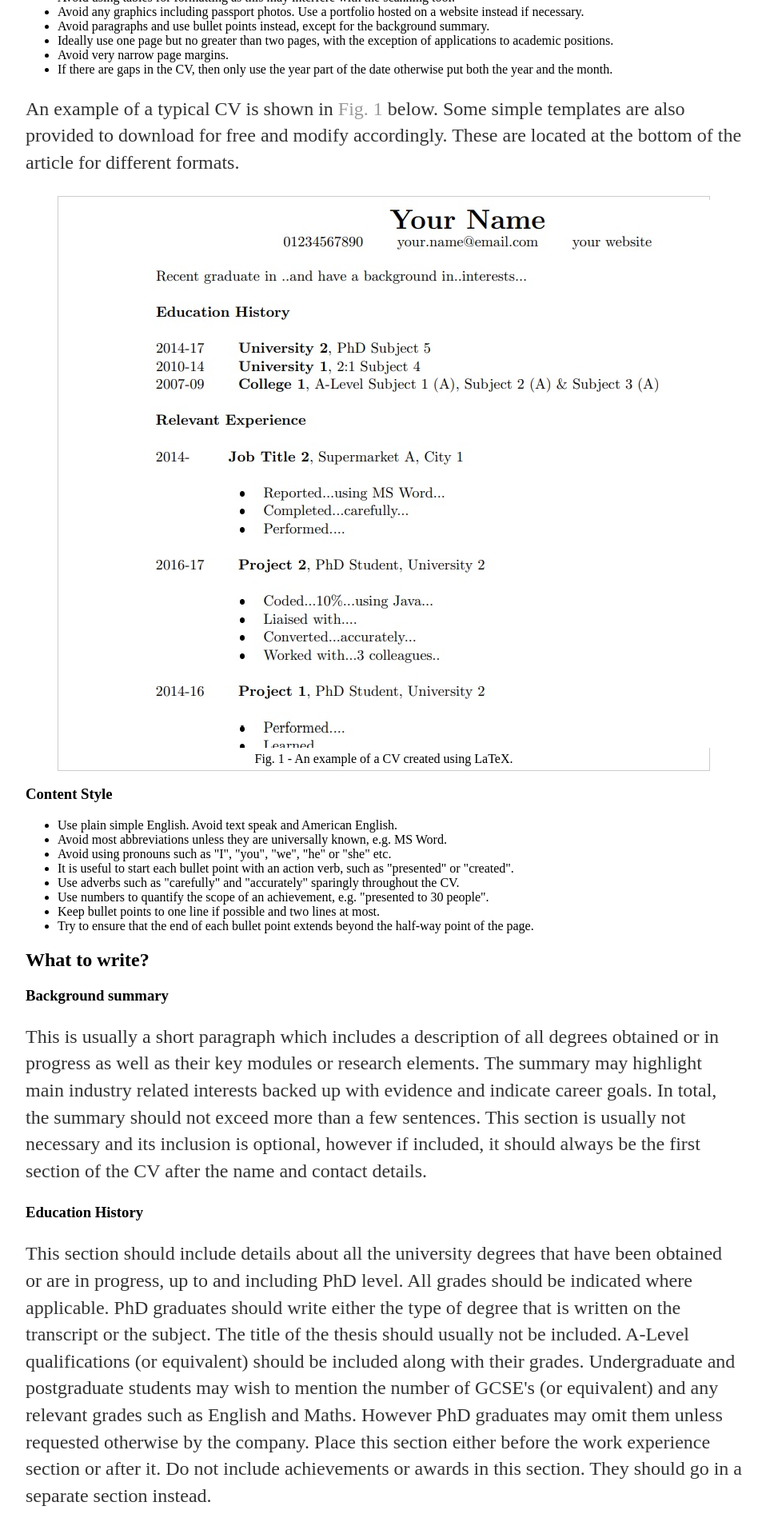
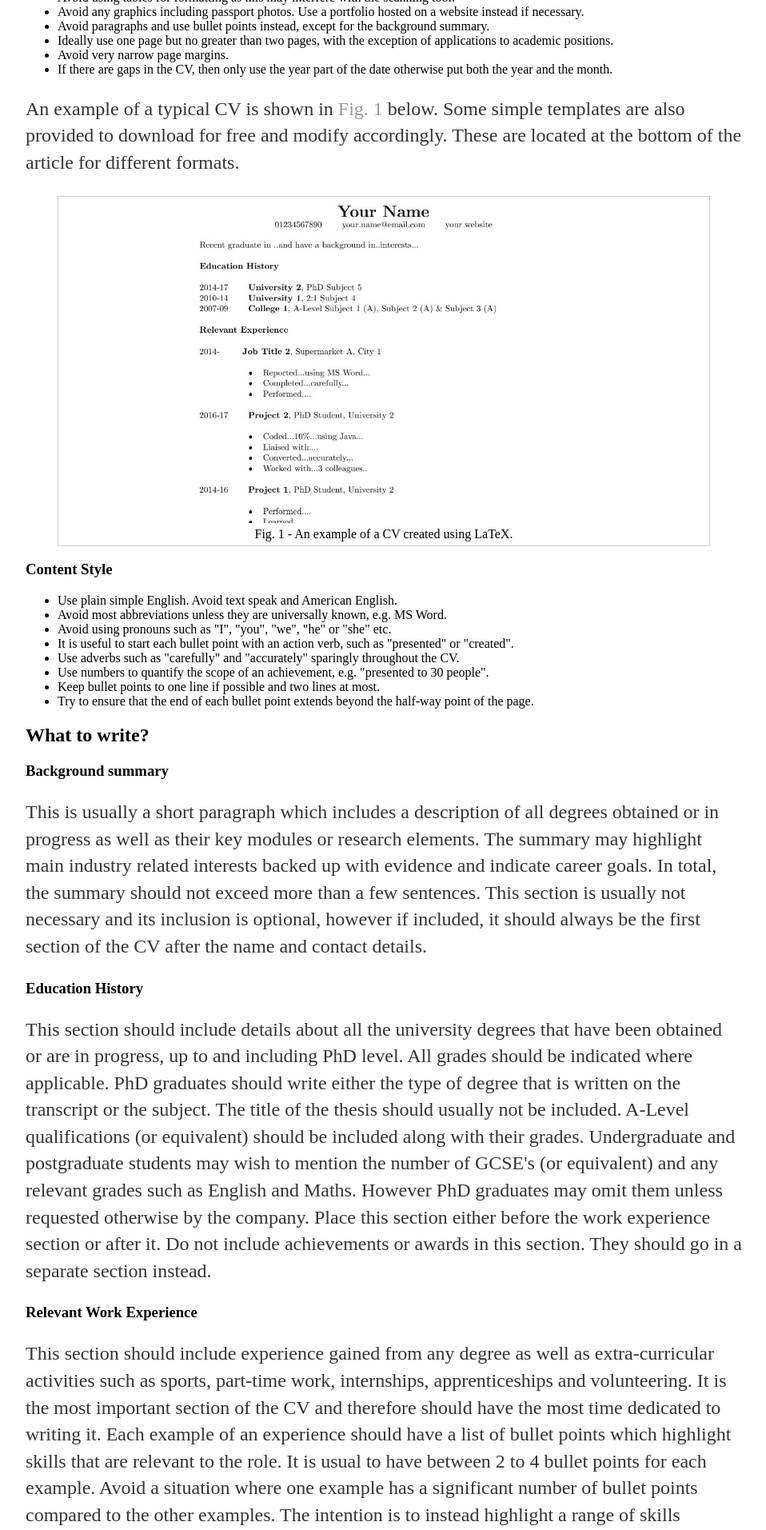
Before and after one commit to pa5411/Graduate-Job-Help, a Jekyll site: the page built from cv.html, in a window 1280 px wide. Shown: the part 1835-3748 px from the top of the page at 80% size, without its empty margins (160-1118 px from the left). Built offline with Jekyll 4.4.1, drawn with Linux system fonts in a browser that asks for light colours.

Commit message:
Update cv.html

```diff
--- a/cv.html
+++ b/cv.html
@@ -40,7 +40,7 @@
 		<h4 id="figureexampleofcv"></h4>
         <figure>
 				<div class="a">
-				        <img src="/assets/img/exampleofcv.jpg" alt="Cropped view of a typical CV">
+				        <img src="/assets/img/exampleofcv.jpg" alt="Cropped view of a typical CV" width="600">
 				</div>
                 <figcaption> Fig. 1 - An example of a CV created using LaTeX. </figcaption>
         </figure>
```
